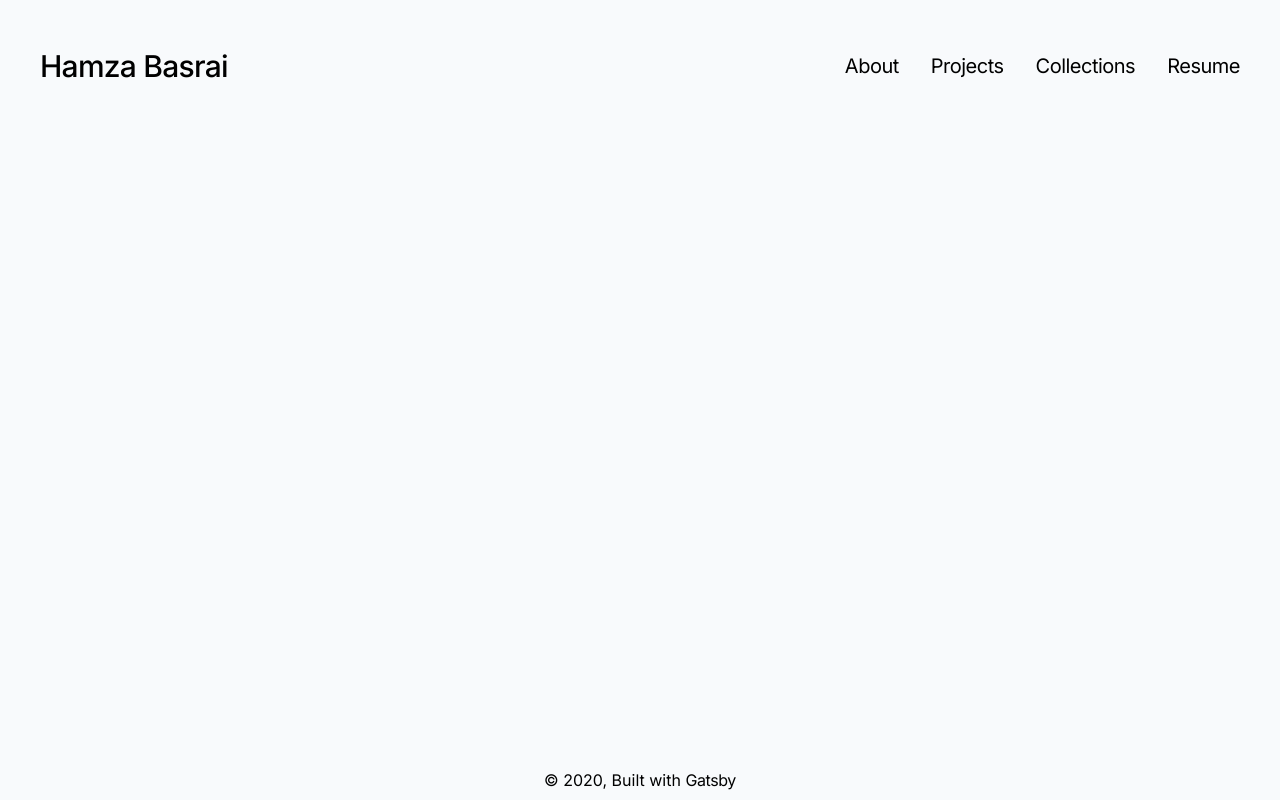
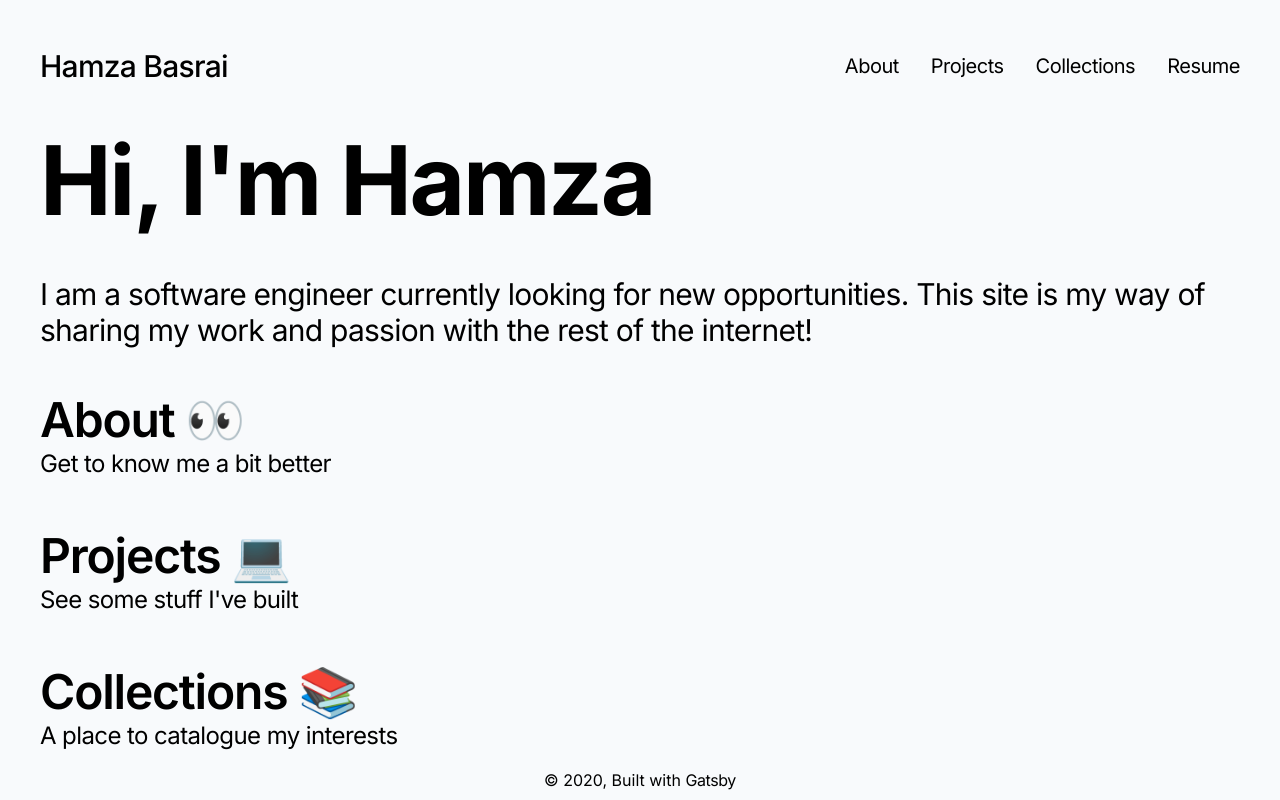
Before and after one commit to hamzabasrai/hamzabasrai.com_v2, a Gatsby site: page / in a window 1280 px wide. Built offline with nearby package versions, Linux system fonts and the light colour scheme; Gatsby itself is replaced by a stand-in of ours.

Commit message:
Add content and styling to home page

```diff
--- a/src/pages/index.js
+++ b/src/pages/index.js
@@ -1,11 +1,54 @@
+import { Link } from 'gatsby';
 import React from 'react';
 
 import Layout from '../components/layout';
 import SEO from '../components/seo';
 
+import ArrowRight from '../assets/arrow-right.inline.svg';
+
+const PageLink = ({ title, subtitle, to }) => (
+  <Link className="group max-w-max" to={to}>
+    <h2 className=" font-semibold text-3xl md:text-4xl xl:text-5xl 2xl:text-6xl">
+      {title}
+    </h2>
+    <p className="flex items-center space-x-2 text-lg md:text-xl xl:text-2xl 2xl:text-3xl">
+      <span>{subtitle}</span>
+      <ArrowRight className="transition duration-500 ease-in-out opacity-0 group-hover:opacity-100 text- h-10 w-10" />
+    </p>
+  </Link>
+);
+
 const IndexPage = () => (
   <Layout>
     <SEO title="Home" />
+    <div className="h-full flex flex-col space-y-8 lg:space-y-10 xl:space-y-12 2xl:space-y-14">
+      <h1 className="font-bold text-5xl md:text-7xl xl:text-8xl mt-4 md:mt-8">
+        Hi, I'm Hamza
+      </h1>
+      <p className="text-xl md:text-2xl xl:text-3xl 2xl:text-4xl">
+        I am a software engineer currently looking for new opportunities. This
+        site is my way of sharing my work and passion with the rest of the
+        internet!
+      </p>
+
+      <div className="flex flex-col space-y-8 lg:space-y-10 xl:space-y-12 2xl:space-y-14">
+        <PageLink
+          to="/about"
+          title="About 👀"
+          subtitle="Get to know me a bit better"
+        />
+        <PageLink
+          to="/404"
+          title="Projects 💻"
+          subtitle="See some stuff I've built"
+        />
+        <PageLink
+          to="/about"
+          title="Collections 📚"
+          subtitle="A place to catalogue my interests"
+        />
+      </div>
+    </div>
   </Layout>
 );
 
```
